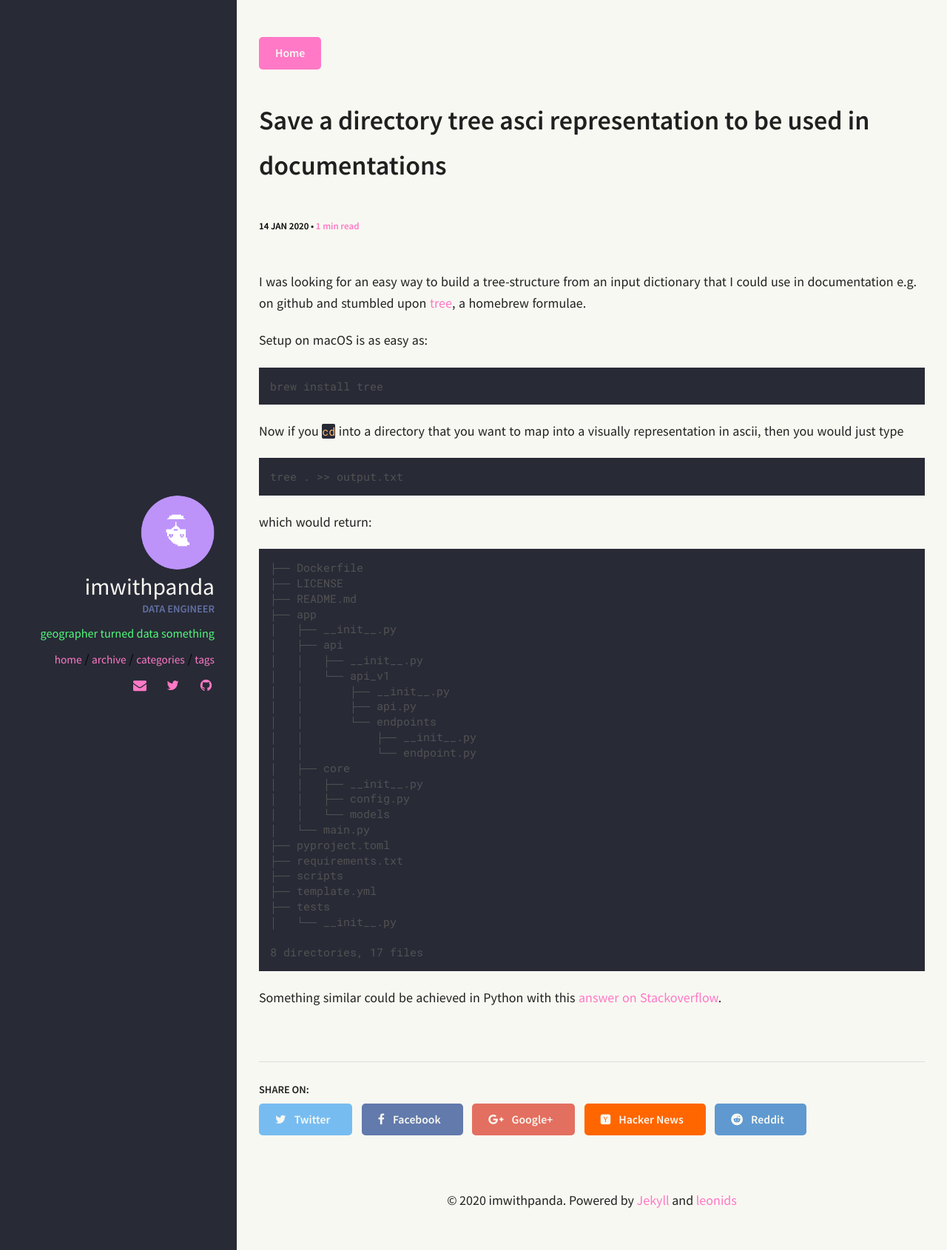
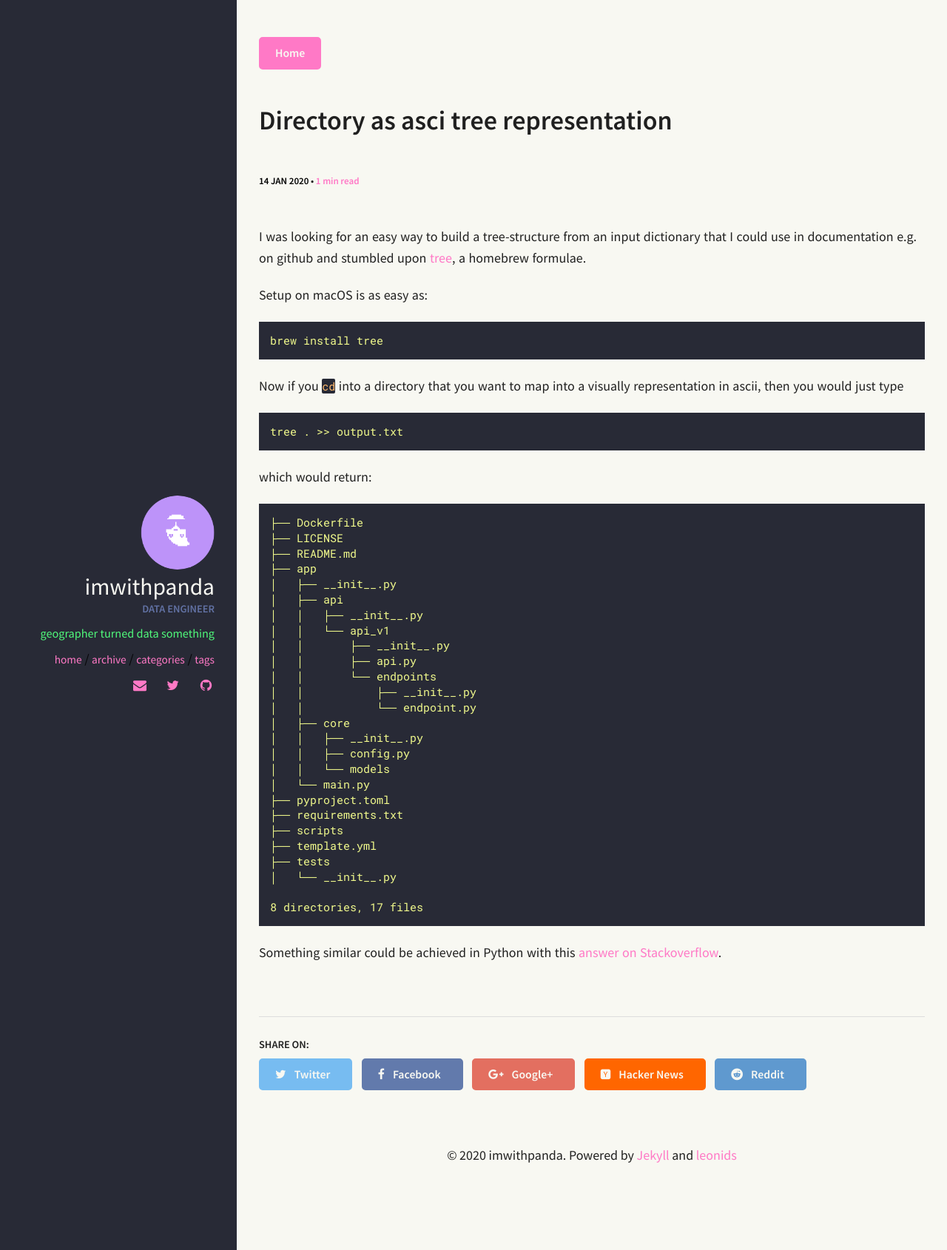
Before and after one commit to iwpnd/iwpnd.github.io, a Jekyll site: the page built from _posts/2020-01-14-directory-as-tree.markdown, in a window 1280 px wide. Shown: the whole page at 74% size. Built offline with Jekyll 4.4.1, drawn with Linux system fonts in a browser that asks for light colours.

Commit message:
fixed typos

````diff
--- a/_posts/2020-01-10-pre-commit-to-the-rescue.markdown
+++ b/_posts/2020-01-10-pre-commit-to-the-rescue.markdown
@@ -21,7 +21,7 @@ Pre-commit aims to solve this by managing the installation and execution of hook
 ### installation
 The installation is as easy as
 
-```
+```yaml
 pip install pre-commit
 ```
 
@@ -52,7 +52,7 @@ repos:
 
 All the config does, is specifying the repositories that contain the hooks you want to use, and optional args you can add to specific hooks. After you setup your config, you attach the hooks to your repository using:
 
-```
+```yaml
 pre-commit install
 ```
 
--- a/_posts/2020-01-14-directory-as-tree.markdown
+++ b/_posts/2020-01-14-directory-as-tree.markdown
@@ -1,6 +1,6 @@
 ---
 layout: post
-title: Save a directory tree asci representation to be used in documentations
+title: Directory as asci tree representation
 tags: [homebrew, documentation]
 categories: homebrew macos documentation
 date:   2020-01-14 13:37:00 +0200
@@ -9,19 +9,19 @@ I was looking for an easy way to build a tree-structure from an input dictionary
 
 Setup on macOS is as easy as:
 
-```
+```yaml
 brew install tree
 ```
 
 Now if you `cd` into a directory that you want to map into a visually representation in ascii, then you would just type
 
-```
+```yaml
 tree . >> output.txt
 ```
 
 which would return:
 
-```bash
+```yaml
 ├── Dockerfile
 ├── LICENSE
 ├── README.md
````
